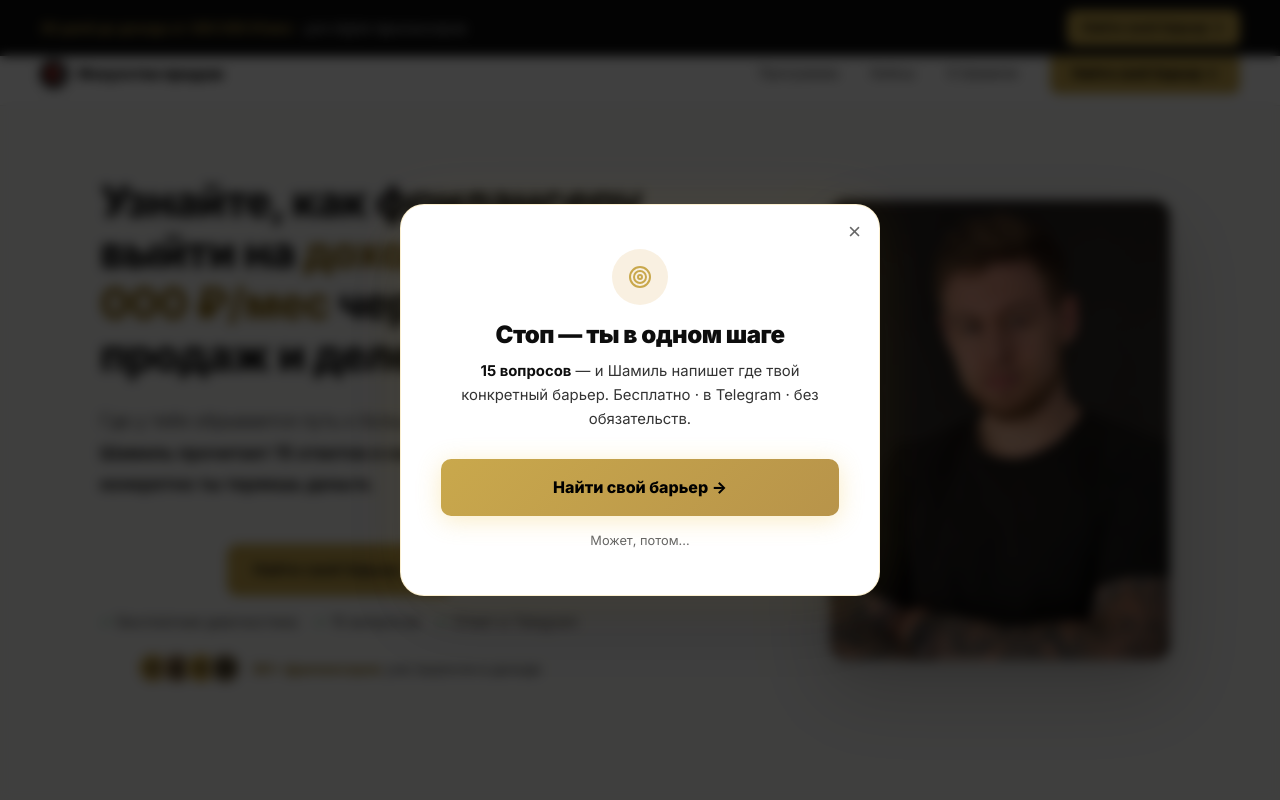
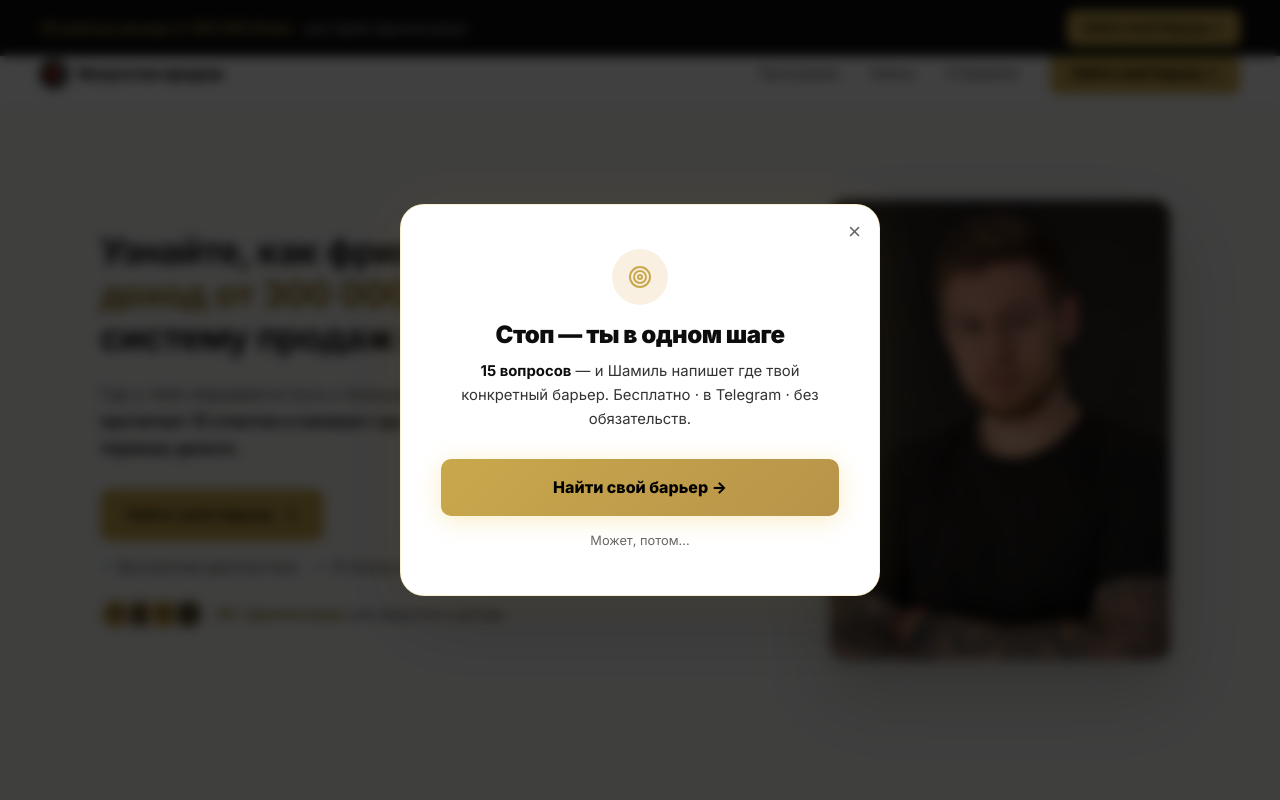
Before and after one commit to vodasolenaya/shamil-project, a website: page index.html in a window 1280 px wide. Shown: the top 800 px of the page. Drawn offline with Linux system fonts and the light colour scheme.

Commit message:
hero fix: align-items flex-start, h1 размер до 2.5rem (помещается в 3 строки), font-weight 700

```diff
--- a/index.html
+++ b/index.html
@@ -252,22 +252,22 @@
       border-radius: 100px; padding: 7px 16px;
     }
     .hero h1 {
-      font-size: clamp(1.95rem, 3.4vw, 3rem);
-      font-weight: 800; line-height: 1.18; letter-spacing: -1px;
-      max-width: 580px; margin: 0 0 24px;
+      font-size: clamp(1.85rem, 2.8vw, 2.5rem);
+      font-weight: 700; line-height: 1.2; letter-spacing: -.6px;
+      max-width: 620px; margin: 0 0 22px;
       text-shadow: none;
     }
     .hero h1 em {
       font-style: normal;
       color: var(--gold-text);
-      font-weight: 800;
+      font-weight: 700;
     }
     .hero-sub {
-      font-size: clamp(1rem, 1.6vw, 1.1rem); color: var(--text2);
-      max-width: 480px; margin: 0 0 44px; line-height: 1.8;
+      font-size: clamp(.97rem, 1.3vw, 1.05rem); color: var(--text2);
+      max-width: 480px; margin: 0 0 28px; line-height: 1.6;
     }
     .hero-sub strong { color: var(--text); }
-    .hero-actions { display: flex; flex-direction: column; align-items: center; gap: 14px; }
+    .hero-actions { display: flex; flex-direction: column; align-items: flex-start; gap: 14px; }
     .btn-primary {
       display: inline-flex; align-items: center; gap: 8px;
       background: var(--gold);
@@ -756,13 +756,10 @@
     }
     .stat-num.animating { animation: countGlow 1.8s ease-out forwards; }
 
-    @media(max-width:580px){ .form-mini-testi { grid-template-columns: 1fr !important; } }
-
     /* Light overrides */
     .hero { text-align: left; }
     .nav-links a:not(.nav-cta) { color: #444444; }
     .nav-links a:not(.nav-cta):hover { color: #0d0d0d; }
-    .hero-badge { background: transparent !important; border: 1px solid rgba(201,168,76,.4) !important; border-radius: 6px !important; }
     .hero-note { color: var(--text2); }
     .hero-proof-text { color: var(--text2); }
 
@@ -770,14 +767,14 @@
     @media(max-width:680px){
       .section { padding: 64px 20px; }
       .btn-primary { font-size: .92rem; padding: 16px 28px; letter-spacing: .5px; }
-      .pain-card h3, .bento-card h3 { font-size: 1.05rem; }
-      .pain-card p, .bento-card p { font-size: .92rem; }
+      .bento-card h3 { font-size: 1.05rem; }
+      .bento-card p { font-size: .92rem; }
       .testi-quote { font-size: .93rem; }
       .case-result { font-size: 1.8rem; }
 
       /* Left-align body text on mobile for readability */
       .section-sub { text-align: left; margin-left: 0; }
-      .bento-card p, .testi-quote, .pain-card p { text-align: left; }
+      .bento-card p, .testi-quote { text-align: left; }
       .about-text p { text-align: left; }
       .stage-item { text-align: left; }
 
```
